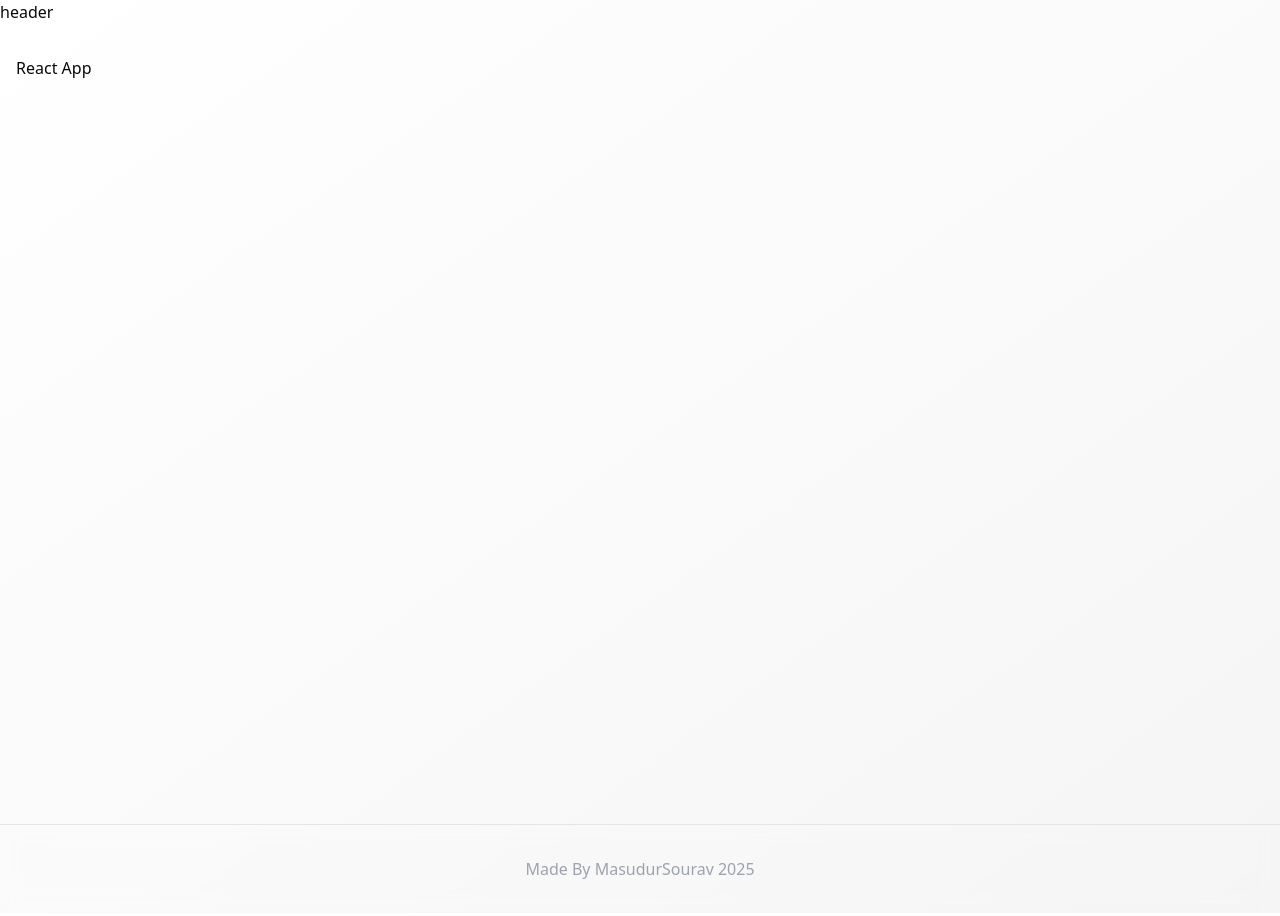
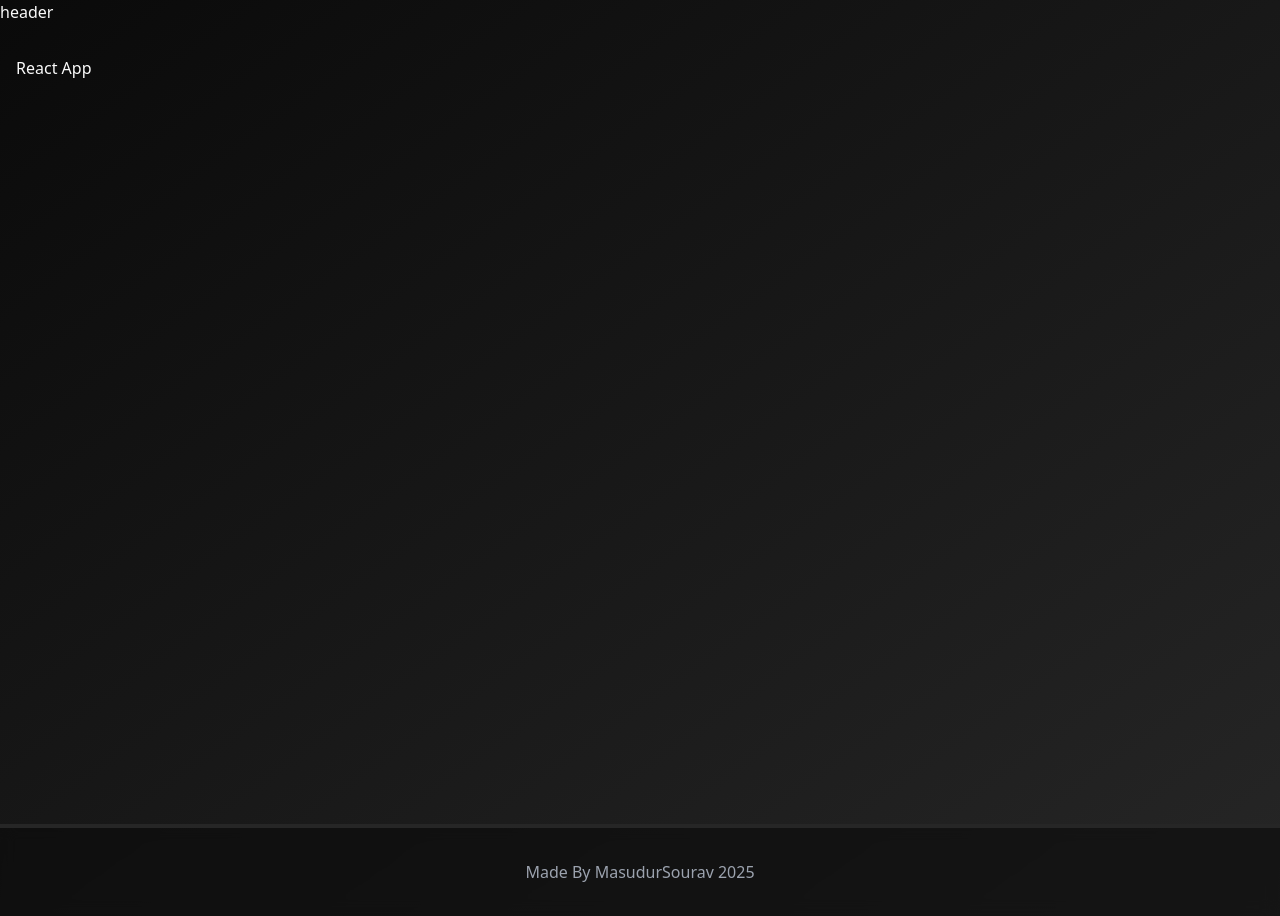
Before and after one commit to masudursourav/Modern-Weather-APP, a React (Vite) app: page / in a window 1280 px wide. Built offline with nearby package versions, Linux system fonts and the light colour scheme.

Commit message:
theme provider added

```diff
--- a/src/components/layout.tsx
+++ b/src/components/layout.tsx
@@ -1,11 +1,13 @@
+import { ThemeProvider } from "@/contex/theme-provider";
+
 function Layout({ children }: { children: React.ReactNode }) {
   return (
     <div className="bg-gradient-to-br from-background to-muted">
       header
       <main className="min-h-screen container mx-auto px-4 py-8">
-        {children}
+        <ThemeProvider defaultTheme="dark">{children}</ThemeProvider>
       </main>
-      <footer className="border-t backdrop-blur">
+      <footer className="border-t-4 backdrop-blur supports-[backdrop-filter]:bg-background/60">
         <div className="container mx-auto px-4 py-8 text-center text-gray-400">
           <p>Made By MasudurSourav {new Date().getFullYear()}</p>
         </div>
--- /dev/null
+++ b/src/contex/theme-provider.tsx
@@ -0,0 +1,73 @@
+import { createContext, useContext, useEffect, useState } from "react";
+
+type Theme = "dark" | "light" | "system";
+
+type ThemeProviderProps = {
+  children: React.ReactNode;
+  defaultTheme?: Theme;
+  storageKey?: string;
+};
+
+type ThemeProviderState = {
+  theme: Theme;
+  setTheme: (theme: Theme) => void;
+};
+
+const initialState: ThemeProviderState = {
+  theme: "system",
+  setTheme: () => null,
+};
+
+const ThemeProviderContext = createContext<ThemeProviderState>(initialState);
+
+export function ThemeProvider({
+  children,
+  defaultTheme = "system",
+  storageKey = "vite-ui-theme",
+  ...props
+}: ThemeProviderProps) {
+  const [theme, setTheme] = useState<Theme>(
+    () => (localStorage.getItem(storageKey) as Theme) || defaultTheme
+  );
+
+  useEffect(() => {
+    const root = window.document.documentElement;
+
+    root.classList.remove("light", "dark");
+
+    if (theme === "system") {
+      const systemTheme = window.matchMedia("(prefers-color-scheme: dark)")
+        .matches
+        ? "dark"
+        : "light";
+
+      root.classList.add(systemTheme);
+      return;
+    }
+
+    root.classList.add(theme);
+  }, [theme]);
+
+  const value = {
+    theme,
+    setTheme: (theme: Theme) => {
+      localStorage.setItem(storageKey, theme);
+      setTheme(theme);
+    },
+  };
+
+  return (
+    <ThemeProviderContext.Provider {...props} value={value}>
+      {children}
+    </ThemeProviderContext.Provider>
+  );
+}
+
+export const useTheme = () => {
+  const context = useContext(ThemeProviderContext);
+
+  if (context === undefined)
+    throw new Error("useTheme must be used within a ThemeProvider");
+
+  return context;
+};
```
